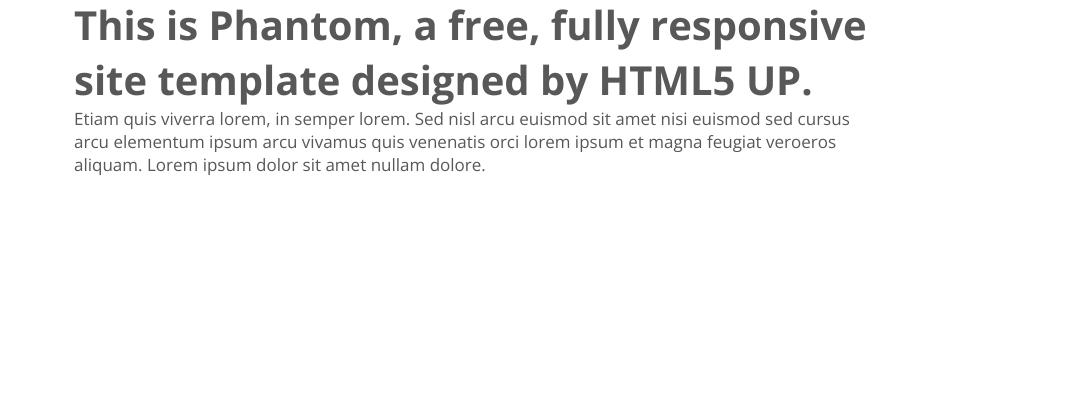
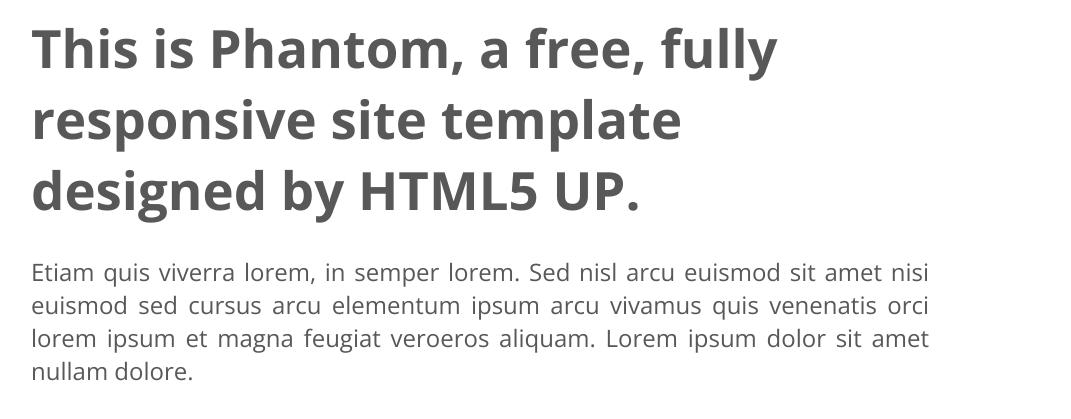
Before and after one commit to BrunoCasotto/ThirdPage, a website: page index.html in a window 1280 px wide. Shown: the part 233-652 px from the top of the page, without its empty margins (160-1231 px from the left). Drawn offline with nearby package versions, Linux system fonts and the light colour scheme; files that its build step writes are made by us from their sources.

Commit message:
commit animation header done

```diff
--- a/assets/sass/app.scss
+++ b/assets/sass/app.scss
@@ -13,6 +13,7 @@
 
 /*components import*/
 @import 'styles/components/menu';
+@import 'styles/components/grid';
 
 /*pages import*/
 @import 'styles/pages/portfolio';
--- a/assets/sass/styles/components/menu.scss
+++ b/assets/sass/styles/components/menu.scss
@@ -44,7 +44,7 @@
     position: absolute;
     display: flex;
     flex-direction: column;
-    background-color: #585858;
+    background-color: rgba(88,88,88,0.9);
     padding: 40px;
     color:white;
     height: 100%;
--- a/assets/sass/styles/modules/content.scss
+++ b/assets/sass/styles/modules/content.scss
@@ -3,6 +3,10 @@
   height: 100vh;
   padding: 60px;
   position: relative;
+
+  @include media-query(sm,max) {
+    padding: 10px;
+  }
 
   &__header {
     display: flex;
@@ -68,23 +72,36 @@
 
     &__title {
       display: flex;
+      flex:1;
       position:relative;
       left:50%;
+      padding: 15px;
+      max-width: 80%;
       transform: translateX(-50%);
-      flex:1;
-      max-width: 70%;
-      font-size: 40px;
+      font-size: 3.3rem;
+
+      @include media-query(sm,max) {
+        font-size: 2rem;
+        padding: 10px;
+      }
     }
 
     &__sub-title {
       display: flex;
+      flex:1;
       position:relative;
       left:50%;
       transform: translateX(-50%);
-      flex:1;
-      max-width: 70%;
+      max-width: 80%;
+      text-align: justify;
       font-weight: 200;
-      font-size:17px;
+      font-size:1.5rem;
+      padding: 15px;
+
+      @include media-query(sm,max) {
+        font-size: 1rem;
+        padding: 10px;
+      }
     }
 
     &__button-menu {
```
Also changed, not shown: assets/sass/styles/components/grid.scss (added), img/pic01.jpg (added), img/pic02.jpg (added), img/pic03.jpg (added), img/pic04.jpg (added), img/pic05.jpg (added), img/pic06.jpg (added), img/pic07.jpg (added), img/pic08.jpg (added), img/pic09.jpg (added), img/pic10.jpg (added), img/pic11.jpg (added), img/pic12.jpg (added).
